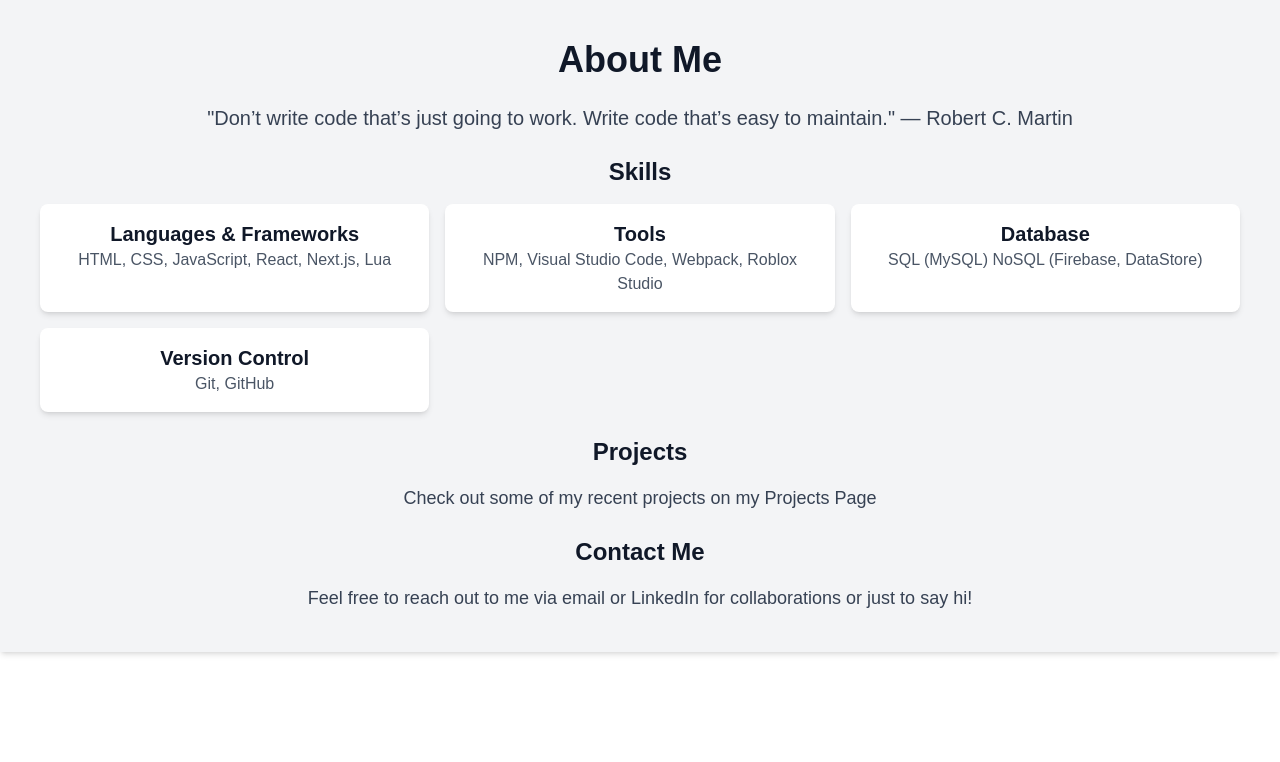
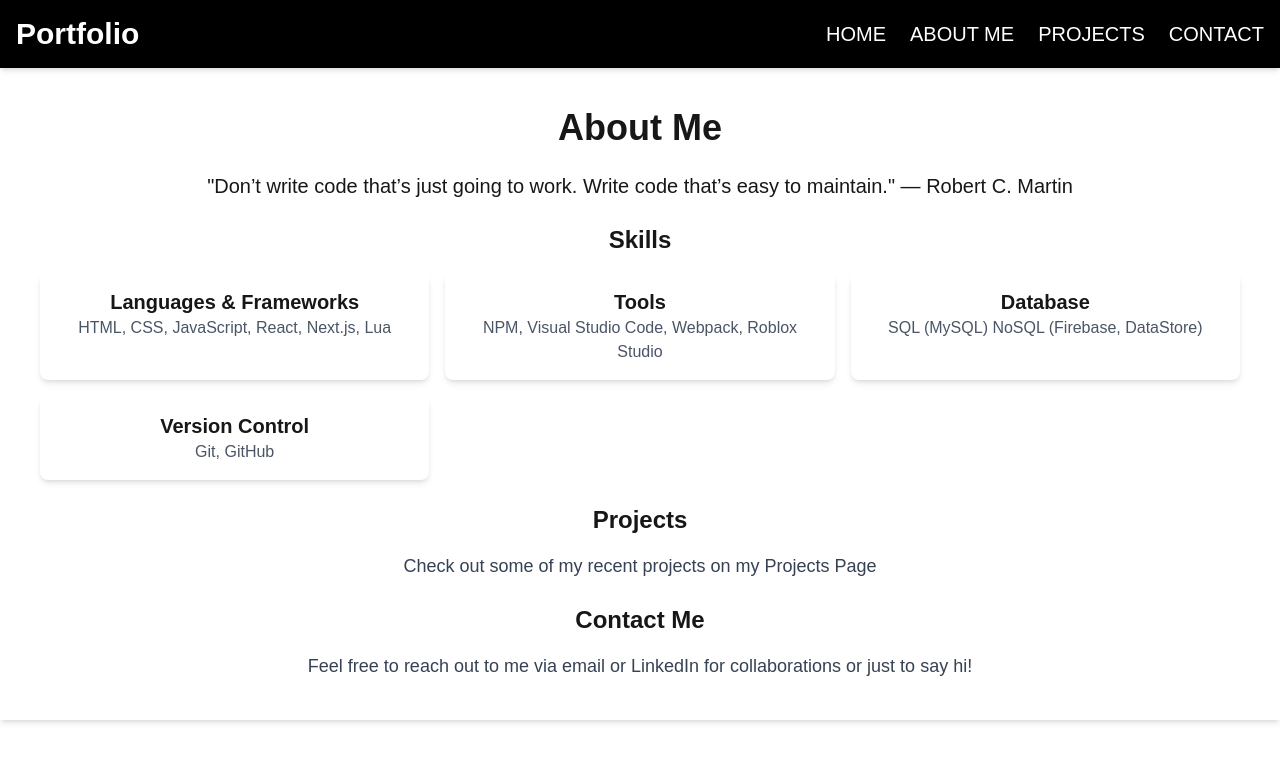
Before and after one commit to NewbieKaron/Portfolio, a Next.js app in the folder page/: page /about-me in a window 1280 px wide. Shown: the top 762 px of the page. Built offline with nearby package versions, Linux system fonts and the light colour scheme.

Commit message:
Ref #John_10

```diff
--- a/page/components/Navbar.tsx
+++ b/page/components/Navbar.tsx
@@ -28,7 +28,7 @@ export const Navbar = () => {
         </div>
 
         {/* Mobile Hamburger Icon */}
-        <div className="md:hidden flex items-center relative" onClick={toggleMenu}>
+        <div className="md:hidden flex items-center" onClick={toggleMenu}>
           <svg xmlns="http://www.w3.org/2000/svg" fill="none" viewBox="0 0 24 24" stroke="currentColor" className="w-6 h-6">
             <path strokeLinecap="round" strokeLinejoin="round" strokeWidth="2" d="M4 6h16M4 12h16M4 18h16" />
           </svg>
@@ -37,7 +37,7 @@ export const Navbar = () => {
 
       {/* Mobile Menu */}
       {isMenuOpen && (
-        <div className="font-bold md:hidden bg-white-600 text-white p-4 space-y-4 absolute top-12">
+        <div className="font-bold md:hidden bg-white-600 text-white p-4 space-y-4 top-12">
           <Link href={NavbarLinks.HOME} className="block hover:text-gray-300">{NavbarLabel.HOME}</Link>
           <Link href={NavbarLinks.ABOUT} className="block hover:text-gray-300">{NavbarLabel.ABOUT}</Link>
           <Link href={NavbarLinks.SERVICES} className="block hover:text-gray-300">{NavbarLabel.SERVICES}</Link>
--- a/page/package.json
+++ b/page/package.json
@@ -19,7 +19,7 @@
   "devDependencies": {
     "@eslint/eslintrc": "^3",
     "@tailwindcss/postcss": "^4",
-    "@types/node": "^20",
+    "@types/node": "^20.17.30",
     "@types/react": "^19",
     "@types/react-dom": "^19",
     "eslint": "^9",
@@ -29,6 +29,6 @@
     "prettier": "^3.5.3",
     "tailwindcss": "^4",
     "ts-node": "^10.9.2",
-    "typescript": "^5"
+    "typescript": "^5.8.3"
   }
 }
--- a/page/pages/about-me/index.tsx
+++ b/page/pages/about-me/index.tsx
@@ -1,42 +1,45 @@
+import { Navbar } from "@page/components/Navbar";
 import Link from "next/link";
 
 const AboutMe = () => {
     return (
-        <div className="bg-gray-100 text-gray-900 p-6 md:p-10 shadow-md">
-      {/* Header Section */}
+      <>
+      <Navbar />
+        <div className="bg-custom-dark custom-text-color p-6 md:p-10 shadow-md">
+
       <h1 className="text-4xl font-bold text-center mb-6">About Me</h1>
 
-      {/* Introduction Section */}
+
       <section className="mb-6">
-        <p className="text-xl text-center text-gray-700">
+        <p className="text-xl text-center text-white-300">
         &quot;Don’t write code that’s just going to work. Write code that’s easy to maintain.&quot; — Robert C. Martin
         </p>
       </section>
 
-      {/* Skills Section */}
+
       <section className="mb-6">
         <h2 className="text-2xl font-semibold text-center mb-4">Skills</h2>
         <div className="grid grid-cols-1 sm:grid-cols-2 md:grid-cols-3 gap-4 text-center">
-          <div className="bg-white p-4 rounded-lg shadow-md">
+          <div className="p-4 rounded-lg shadow-md">
             <h3 className="text-xl font-semibold">Languages & Frameworks</h3>
             <p className="text-gray-600">HTML, CSS, JavaScript, React, Next.js, Lua</p>
           </div>
-          <div className="bg-white p-4 rounded-lg shadow-md">
+          <div className="p-4 rounded-lg shadow-md">
             <h3 className="text-xl font-semibold">Tools</h3>
             <p className="text-gray-600">NPM, Visual Studio Code, Webpack, Roblox Studio</p>
           </div>
-          <div className="bg-white p-4 rounded-lg shadow-md">
+          <div className="p-4 rounded-lg shadow-md">
             <h3 className="text-xl font-semibold">Database</h3>
             <p className="text-gray-600">SQL (MySQL) NoSQL (Firebase, DataStore)</p>
           </div>
-          <div className="bg-white p-4 rounded-lg shadow-md">
+          <div className="p-4 rounded-lg shadow-md">
             <h3 className="text-xl font-semibold">Version Control</h3>
             <p className="text-gray-600">Git, GitHub</p>
           </div>
         </div>
       </section>
 
-      {/* Projects Section */}
+
       <section className="mb-6">
         <h2 className="text-2xl font-semibold text-center mb-4">Projects</h2>
         <p className="text-center text-lg text-gray-700">
@@ -44,7 +47,7 @@ const AboutMe = () => {
         </p>
       </section>
 
-      {/* Contact Section */}
+
       <section>
         <h2 className="text-2xl font-semibold text-center mb-4">Contact Me</h2>
         <p className="text-center text-lg text-gray-700">
@@ -52,6 +55,7 @@ const AboutMe = () => {
         </p>
       </section>
     </div>
+    </>
     );
 };
 
--- a/page/pages/contact/index.tsx
+++ b/page/pages/contact/index.tsx
@@ -1,14 +1,18 @@
+import { Navbar } from "@page/components/Navbar";
 import { Discord, FaceBook, Instagram, LinkedIn } from "@page/components/Socials";
 import { Socials } from "@page/enums/page/index"
 
 const Contact = () => {
     return (
+      <>
+      <Navbar />
     <div className="bg-black text-white flex items-center justify-center min-h-screen">
       <div className="bg-white p-10 rounded-[10px] hover:bg-gray-200 cursor-pointer border-5 border-yellow-200">
         <p className="text-black font-bold"><Discord /> <FaceBook />  <Instagram /> <LinkedIn /> </p>
         <p className="text-black text-2xl font-bold italic">Email: {Socials.EMAIL}</p>
       </div>
     </div>
+    </>
     )
 }
 
--- a/page/pages/projects/index.tsx
+++ b/page/pages/projects/index.tsx
@@ -1,14 +1,18 @@
+import { Navbar } from "@page/components/Navbar";
 import { ProjectLinks } from "@page/enums/page";
 import Link from "next/link";
 
 const Projects = () => {
     return (
+        <>
+        <Navbar />
         <div className="bg-black text-white p-4 shadow-md flex flex-col items-center justify-center min-h-screen">
             <h1 className="text-3xl font-bold mb-6">Projects</h1>
             <h2 className="font-bold text-xl mb-4 bg-green-500 p-2 rounded-[10px]">
                 <Link href={ProjectLinks.WORK_HOURS_CALCULATOR}>Work Hours Calculator</Link>
             </h2>
         </div>
+        </>
     )
 }
 
--- /dev/null
+++ b/page/tailwind.config.ts
@@ -0,0 +1,15 @@
+
+import type { Config } from 'tailwindcss';
+
+const config: Config = {
+  theme: {
+    extend: {
+      colors: {
+        'custom-dark': '#131414', // Define custom color
+      },
+    },
+  },
+  plugins: [],
+};
+
+export default config;
```
Also changed, not shown: 1 other file (tests, documents, lock files or other folders).
